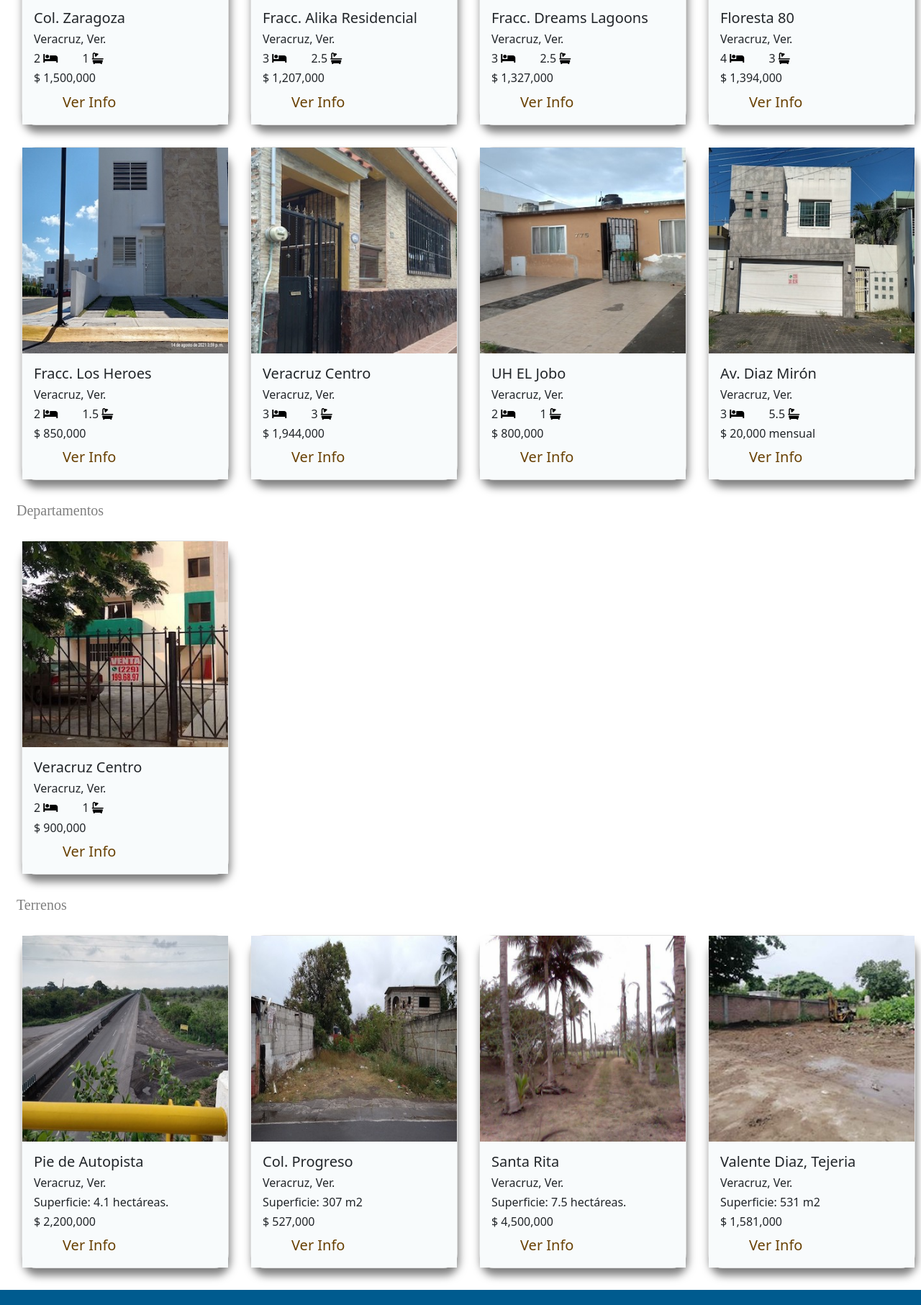
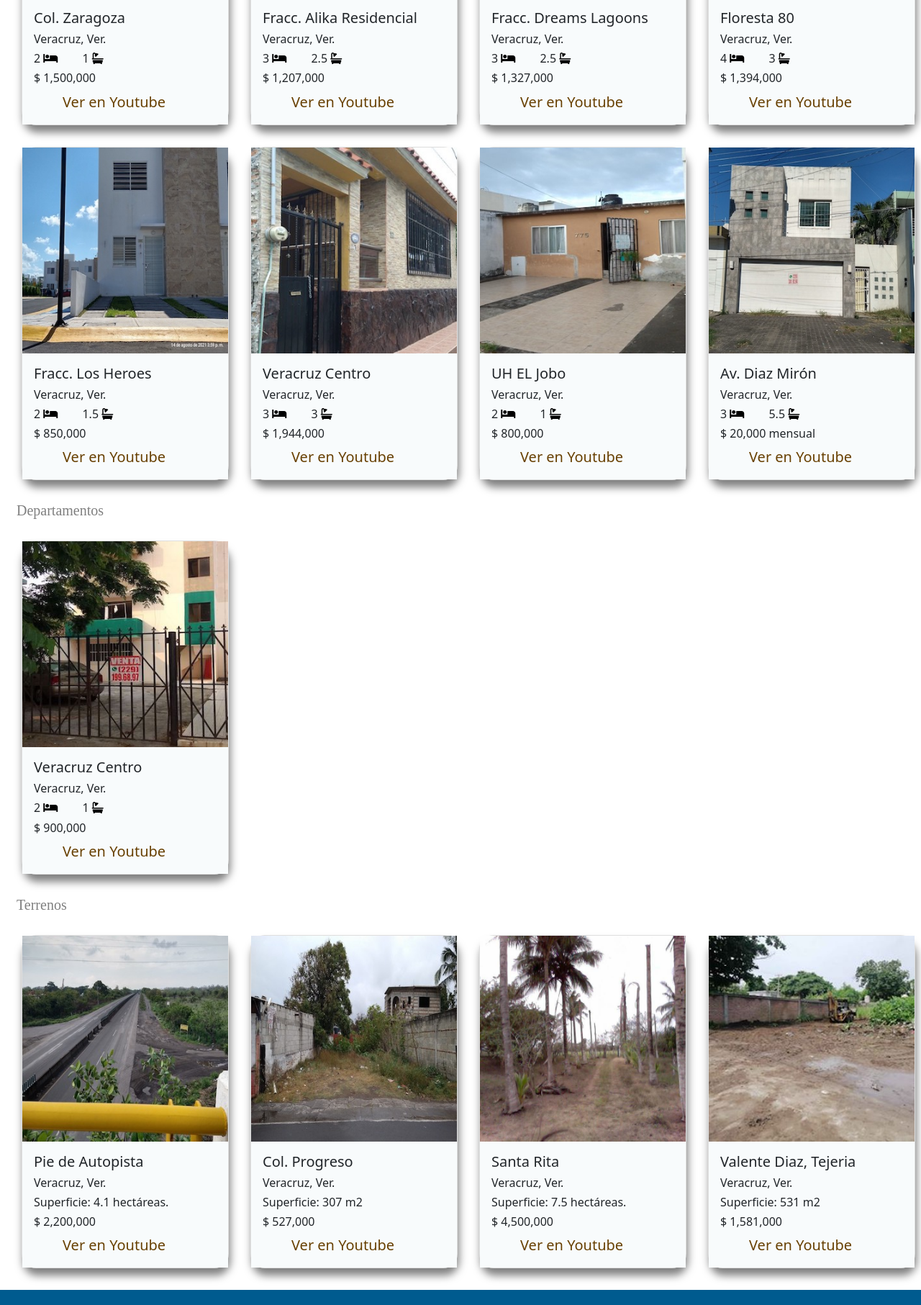
Before and after one commit to Piolita/Citadel, a plain HTML site: page src/veracruz.html in a window 1280 px wide. Shown: the part 744-2557 px from the top of the page at 72% size. Drawn offline with nearby package versions, Linux system fonts and the light colour scheme.

Commit message:
token no se como en github
	modificados:     src/boca.html
	modificados:     src/foraneos.html
	modificados:     src/medellin.html
	modificados:     src/riviera.html
	modificados:     src/style.css
	modificados:     src/veracruz.html

```diff
--- a/src/style.css
+++ b/src/style.css
@@ -2,6 +2,9 @@
     box-sizing: border-box;
     margin: 0;
     padding: 0;
+}
+body{
+    margin: auto;
 }
 
 /* navbar */
--- a/src/veracruz.html
+++ b/src/veracruz.html
@@ -79,7 +79,7 @@
             <h6>2 <i class="fas fa-bed"></i> 1 <i class="fas fa-bath"></i></h6>
             <h6>$ 1,500,000</h6>
             <a href="https://www.youtube.com/watch?v=BaERQJDAbSw&list=PLaQ4R5DafxE3Qh9tC6cI3aBsTtNc73fW6&index=3"
-            target="_black">Ver Info</a>
+            target="_black">Ver en Youtube</a>
           </div>
         </div>
 
@@ -91,7 +91,7 @@
             <h6>3 <i class="fas fa-bed"></i> 2.5 <i class="fas fa-bath"></i></h6>
             <h6>$ 1,207,000</h6>
             <a href="https://www.youtube.com/watch?v=2a7rYrt4k6A&list=PLaQ4R5DafxE0vp9Ici7DzGOEuH9sV9PTW&index=7&t=25s"
-            target="_black">Ver Info</a>
+            target="_black">Ver en Youtube</a>
           </div>
         </div>
 
@@ -103,7 +103,7 @@
             <h6>3 <i class="fas fa-bed"></i> 2.5 <i class="fas fa-bath"></i></h6>
             <h6>$ 1,327,000</h6>
             <a href="https://www.youtube.com/watch?v=3fPy6z3axxg&list=PLaQ4R5DafxE0vp9Ici7DzGOEuH9sV9PTW&index=1&t=6s"
-            target="_black">Ver Info</a>
+            target="_black">Ver en Youtube</a>
           </div>
         </div>
 
@@ -115,7 +115,7 @@
             <h6>4 <i class="fas fa-bed"></i> 3 <i class="fas fa-bath"></i></h6>
             <h6>$ 1,394,000</h6>
             <a href="https://www.youtube.com/watch?v=TYauN3o_cTU&list=PLaQ4R5DafxE0vp9Ici7DzGOEuH9sV9PTW&index=8"
-            target="_black">Ver Info</a>
+            target="_black">Ver en Youtube</a>
           </div>
         </div>
 
@@ -127,7 +127,7 @@
             <h6>2 <i class="fas fa-bed"></i> 1.5 <i class="fas fa-bath"></i></h6>
             <h6>$ 850,000</h6>
             <a href="https://www.youtube.com/watch?v=PSjUPLMhv8Q&t=2s"
-            target="_black">Ver Info</a>
+            target="_black">Ver en Youtube</a>
           </div>
         </div>
 
@@ -139,7 +139,7 @@
             <h6>3 <i class="fas fa-bed"></i> 3 <i class="fas fa-bath"></i></h6>
             <h6>$ 1,944,000</h6>
             <a href="https://www.youtube.com/watch?v=h7F2eE33UDY&list=PLaQ4R5DafxE0vp9Ici7DzGOEuH9sV9PTW&index=6"
-            target="_black">Ver Info</a>
+            target="_black">Ver en Youtube</a>
           </div>
         </div>
 
@@ -151,7 +151,7 @@
             <h6>2 <i class="fas fa-bed"></i> 1 <i class="fas fa-bath"></i></h6>
             <h6>$ 800,000</h6>
             <a href="https://www.youtube.com/watch?v=FHYRws39HGU&list=PLaQ4R5DafxE0vp9Ici7DzGOEuH9sV9PTW&index=5"
-            target="_black">Ver Info</a>
+            target="_black">Ver en Youtube</a>
           </div>
         </div>
 
@@ -165,7 +165,7 @@
             <h6>3 <i class="fas fa-bed"></i> 5.5 <i class="fas fa-bath"></i></h6>
             <h6>$ 20,000 mensual</h6>
             <a href="https://www.youtube.com/watch?v=2kRxr53pJGI"
-            target="_black">Ver Info</a>
+            target="_black">Ver en Youtube</a>
           </div>
         </div>
 
@@ -184,7 +184,7 @@
             <h6>2 <i class="fas fa-bed"></i> 1 <i class="fas fa-bath"></i></h6>
             <h6>$ 900,000</h6>
             <a href="https://www.youtube.com/watch?v=wUYXmHTpL_U&list=PLaQ4R5DafxE3AX4vvIEd3wKto_98ccL5x&index=1"
-            target="_black">Ver Info</a>
+            target="_black">Ver en Youtube</a>
           </div>
         </div>
 
@@ -205,7 +205,7 @@
               <h6>Superficie: 4.1 hectáreas.</h6>
               <h6>$ 2,200,000</h6>
               <a href="https://www.youtube.com/watch?v=Rx4BXR2iJlE&list=PLaQ4R5DafxE35bZCbQHsmJorZrpyFi6Sa&index=6&t=11s"
-              target="_black">Ver Info</a>
+              target="_black">Ver en Youtube</a>
             </div>
         </div>
 
@@ -217,7 +217,7 @@
               <h6>Superficie: 307 m2</h6>
               <h6>$ 527,000</h6>
               <a href="https://www.youtube.com/watch?v=JOd_zaVkHVA"
-              target="_black">Ver Info</a>
+              target="_black">Ver en Youtube</a>
             </div>
         </div>
 
@@ -229,7 +229,7 @@
               <h6>Superficie: 7.5 hectáreas.</h6>
               <h6>$ 4,500,000</h6>
               <a href="https://www.youtube.com/watch?v=I7KvMIq0Kx8"
-              target="_black">Ver Info</a>
+              target="_black">Ver en Youtube</a>
             </div>
         </div>
 
@@ -240,7 +240,7 @@
               <h6>Veracruz, Ver.</h6>
               <h6>Superficie: 531 m2</h6>
               <h6>$ 1,581,000</h6>
-              <a href="#" target="_black">Ver Info</a>
+              <a href="#" target="_black">Ver en Youtube</a>
             </div>
         </div>
 
```
Also changed, not shown: src/boca.html (+11 -11 lines), src/foraneos.html (+2 -2 lines), src/medellin.html (+4 -4 lines), src/riviera.html (+7 -7 lines).
